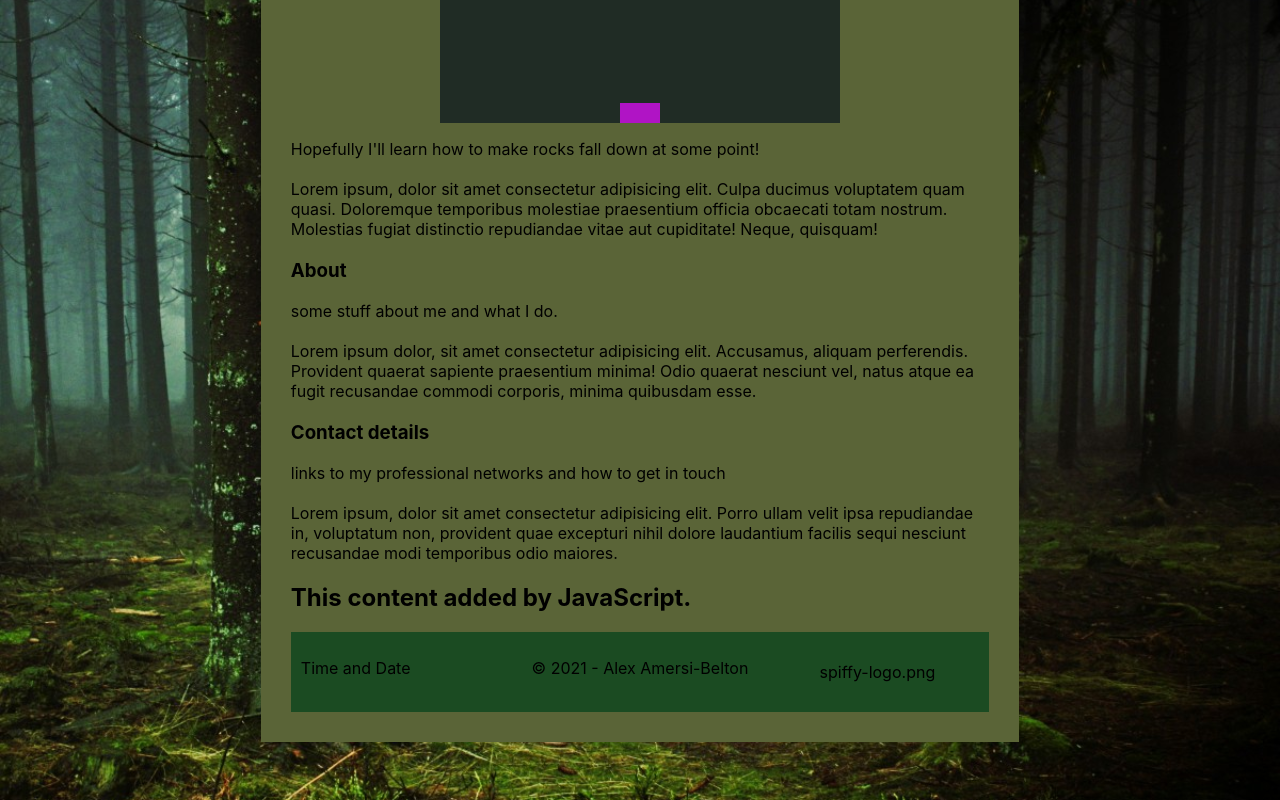
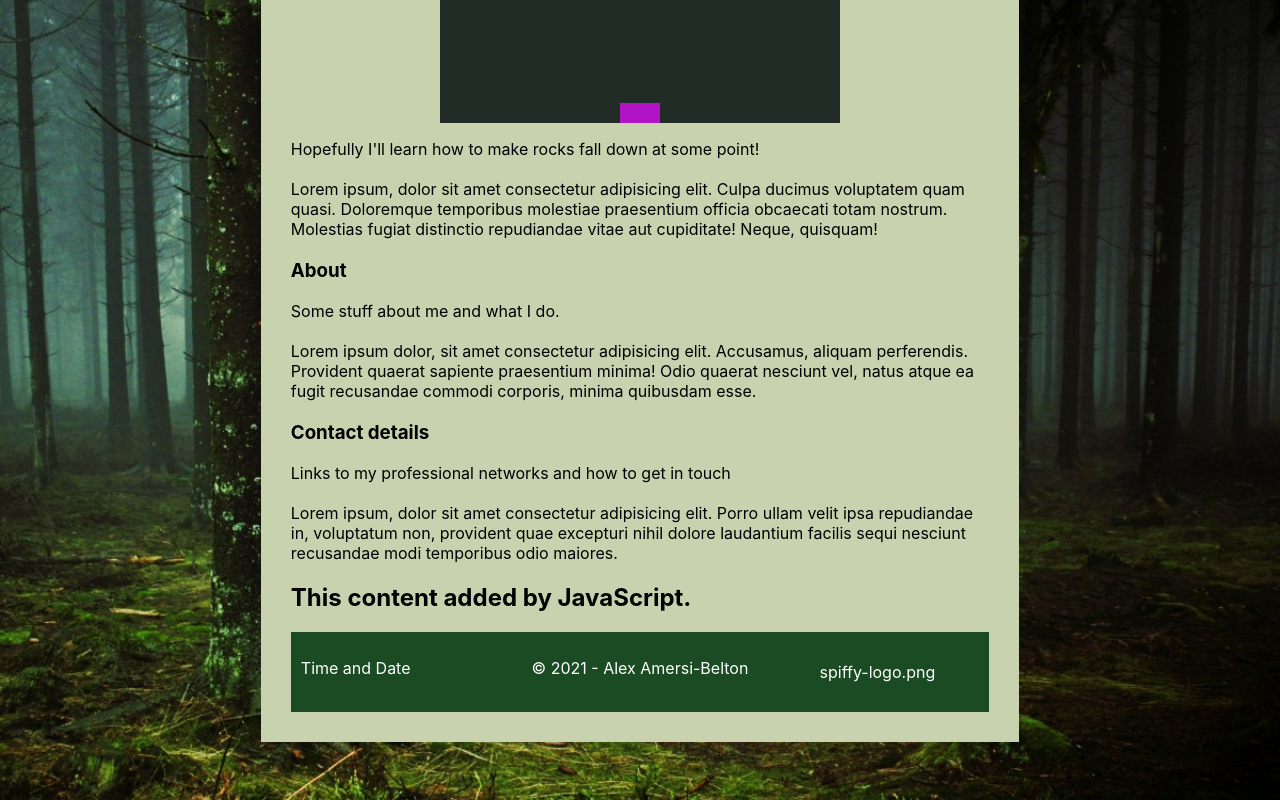
Before and after one commit to Alex-A-B/personal-website, a plain HTML site: page index.html in a window 1280 px wide. Shown: the part 865-1665 px from the top of the page. Drawn offline with Linux system fonts and the light colour scheme.

Commit message:
changes to background colours and some continuity colour matching

```diff
--- a/index.html
+++ b/index.html
@@ -64,7 +64,7 @@
         <div id="about">
           <h3>About</h3>
             <article id="aboutMe">
-              <p>some stuff about me and what I do.</p>
+              <p>Some stuff about me and what I do.</p>
               <p>Lorem ipsum dolor, sit amet consectetur adipisicing elit. Accusamus, aliquam perferendis. Provident quaerat sapiente praesentium minima! Odio quaerat nesciunt vel, natus atque ea fugit recusandae commodi corporis, minima quibusdam esse.</p>
             </article>
         </div>
@@ -73,7 +73,7 @@
         <div id="contact">
           <h3>Contact details</h3>
             <article id="contactMe">
-              <p>links to my professional networks and how to get in touch</p>
+              <p>Links to my professional networks and how to get in touch</p>
               <p>Lorem ipsum, dolor sit amet consectetur adipisicing elit. Porro ullam velit ipsa repudiandae in, voluptatum non, provident quae excepturi nihil dolore laudantium facilis sequi nesciunt recusandae modi temporibus odio maiores.</p>
             </article>
         </div>
--- a/style.css
+++ b/style.css
@@ -14,7 +14,7 @@ body {
 
 #principal {
     padding: 30px;
-    background: rgb(90, 100, 55);
+    background: rgb(200, 210, 175);
 }
 
 /*  Trying to create a pop up window effect to display content within
@@ -104,6 +104,7 @@ ul li.avatar-list {
 
 .footer-item {
   background-color: rgb(27, 75, 34);
+  color: white;
   padding: 10px;
   flex: 1;
 }
@@ -125,7 +126,7 @@ p {
 }
 
 a {
-    color: black;
+    color: rgb(20, 120, 150);
     text-decoration: none;
 }
 
```
